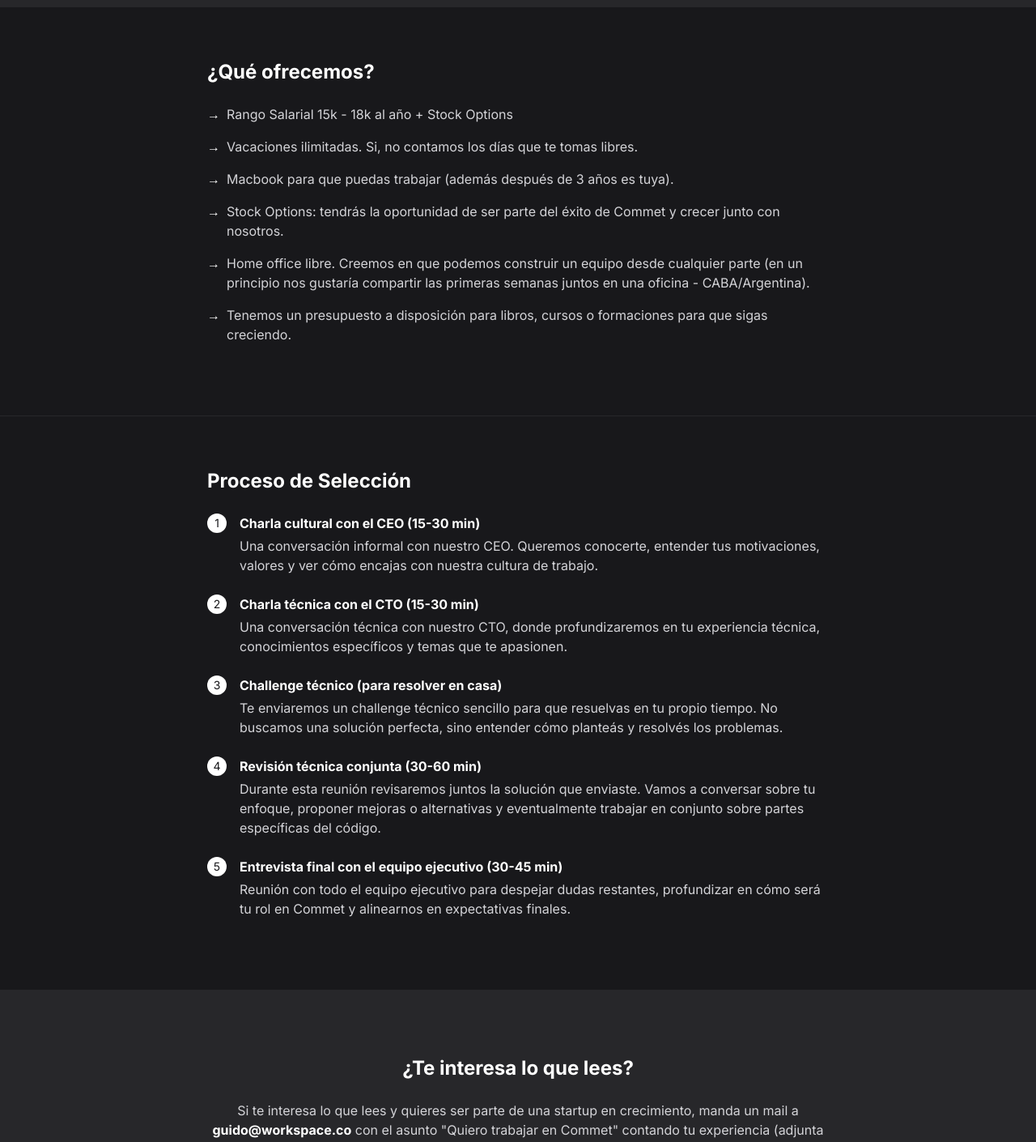
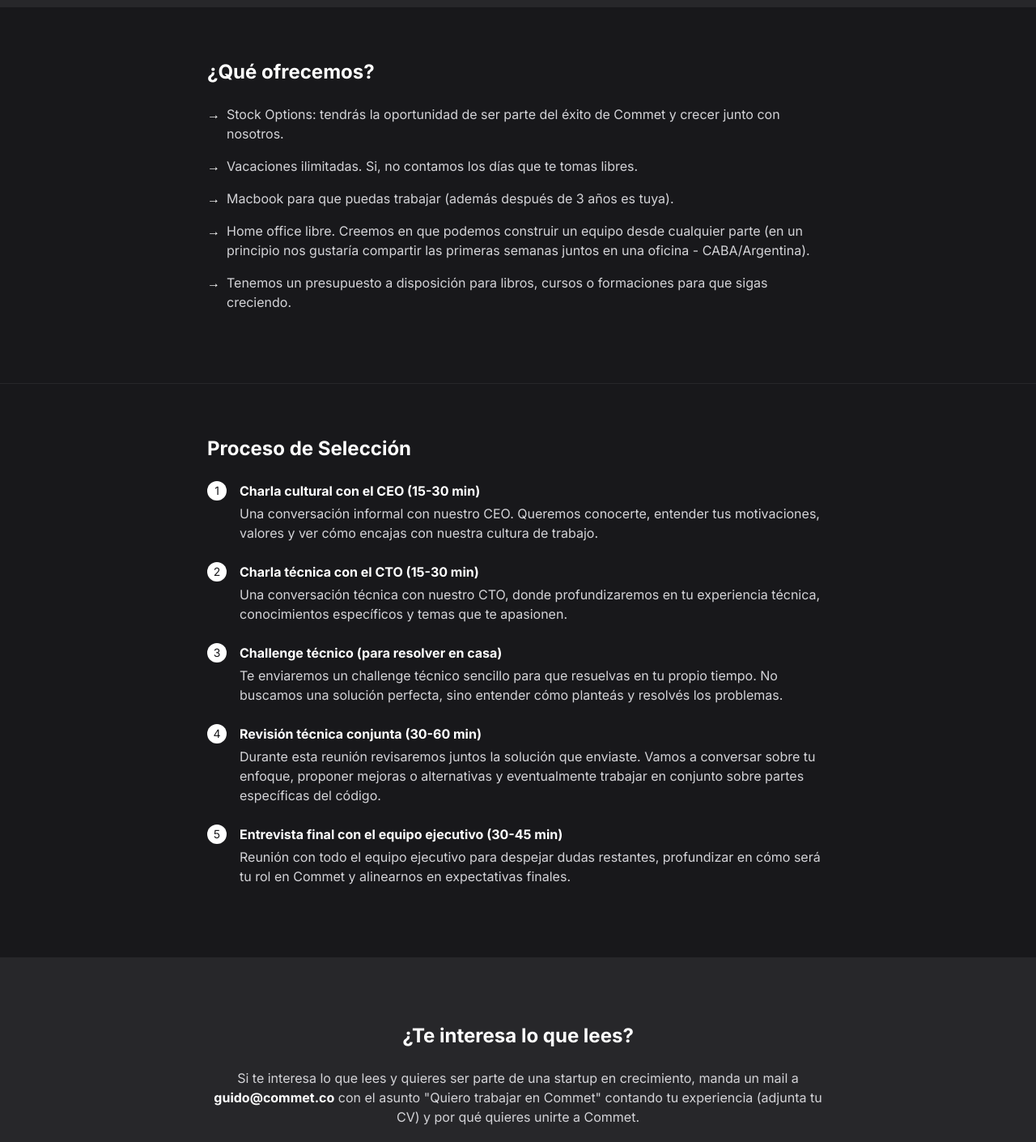
Before and after one commit to Commet-Inc/careers, a Next.js app: page / in a window 1280 px wide. Shown: the part 2120-3530 px from the top of the page at 81% size. Built offline with nearby package versions, Linux system fonts and the light colour scheme.

Commit message:
refactor: Remove salary range from job title and description, update stock options messaging

```diff
--- a/app/layout.tsx
+++ b/app/layout.tsx
@@ -53,16 +53,6 @@
                   addressLocality: "Remote",
                 },
               },
-              baseSalary: {
-                "@type": "MonetaryAmount",
-                currency: "USD",
-                value: {
-                  "@type": "QuantitativeValue",
-                  minValue: 15000,
-                  maxValue: 18000,
-                  unitText: "YEAR",
-                },
-              },
               skills:
                 "React, Next.js, TypeScript, Server Actions, RSC, Node, SQL",
               jobBenefits:
--- a/app/opengraph-image.tsx
+++ b/app/opengraph-image.tsx
@@ -61,7 +61,7 @@
           fontWeight: "bold",
         }}
       >
-        15-18K USD al año + Stock Options
+        Stock Options
       </div>
     </div>,
     {
--- a/app/page.tsx
+++ b/app/page.tsx
@@ -5,7 +5,7 @@
 import { Separator } from "@/components/ui/separator";
 
 export const metadata: Metadata = {
-  title: "Founder Developer en Commet | 15-18K USD al año + Stock Options",
+  title: "Founder Developer en Commet | Stock Options",
   description:
     "Únete a Commet como Founder Developer. Buscamos un desarrollador con experiencia en React, Next.js y TypeScript para construir una solución B2B SaaS que simplifica el cálculo y pago de comisiones.",
   keywords: [
@@ -25,7 +25,7 @@
     title:
       "Founder Developer en Commet | Oportunidad única para desarrolladores",
     description:
-      "15-18K USD al año + Stock Options. Trabaja con las últimas tecnologías (React 19, Next.js 15, TypeScript) en una startup B2B SaaS en crecimiento con vacaciones ilimitadas y home office.",
+      "Trabaja con las últimas tecnologías (React 19, Next.js 15, TypeScript) en una startup B2B SaaS en crecimiento con vacaciones ilimitadas y home office.",
     url: "https://careers.commet.co",
     siteName: "Commet Careers",
     locale: "es_ES",
@@ -33,10 +33,10 @@
   },
   twitter: {
     card: "summary_large_image",
-    title: "Founder Developer en Commet | 15-18K USD al año + Stock Options",
+    title: "Founder Developer en Commet | Stock Options",
     description:
       "Únete a una startup B2B SaaS en crecimiento. Trabaja con React 19, Next.js 15, TypeScript. Home office y vacaciones ilimitadas.",
-    creator: "@workspace_co",
+    creator: "@0xDecker",
   },
   alternates: {
     canonical: "https://careers.commet.co",
@@ -251,7 +251,8 @@
               <li className="flex gap-2">
                 <span className="text-white font-bold">→</span>
                 <span className="text-zinc-300">
-                  Rango Salarial 15k - 18k al año + Stock Options
+                  Stock Options: tendrás la oportunidad de ser parte del éxito
+                  de Commet y crecer junto con nosotros.
                 </span>
               </li>
               <li className="flex gap-2">
@@ -266,13 +267,6 @@
                 <span className="text-zinc-300">
                   Macbook para que puedas trabajar (además después de 3 años es
                   tuya).
-                </span>
-              </li>
-              <li className="flex gap-2">
-                <span className="text-white font-bold">→</span>
-                <span className="text-zinc-300">
-                  Stock Options: tendrás la oportunidad de ser parte del éxito
-                  de Commet y crecer junto con nosotros.
                 </span>
               </li>
               <li className="flex gap-2">
@@ -393,7 +387,7 @@
             <p className="mb-8 text-zinc-300">
               Si te interesa lo que lees y quieres ser parte de una startup en
               crecimiento, manda un mail a{" "}
-              <strong className="text-white">guido@workspace.co</strong> con el
+              <strong className="text-white">guido@commet.co</strong> con el
               asunto &quot;Quiero trabajar en Commet&quot; contando tu experiencia
               (adjunta tu CV) y por qué quieres unirte a Commet.
             </p>
```
